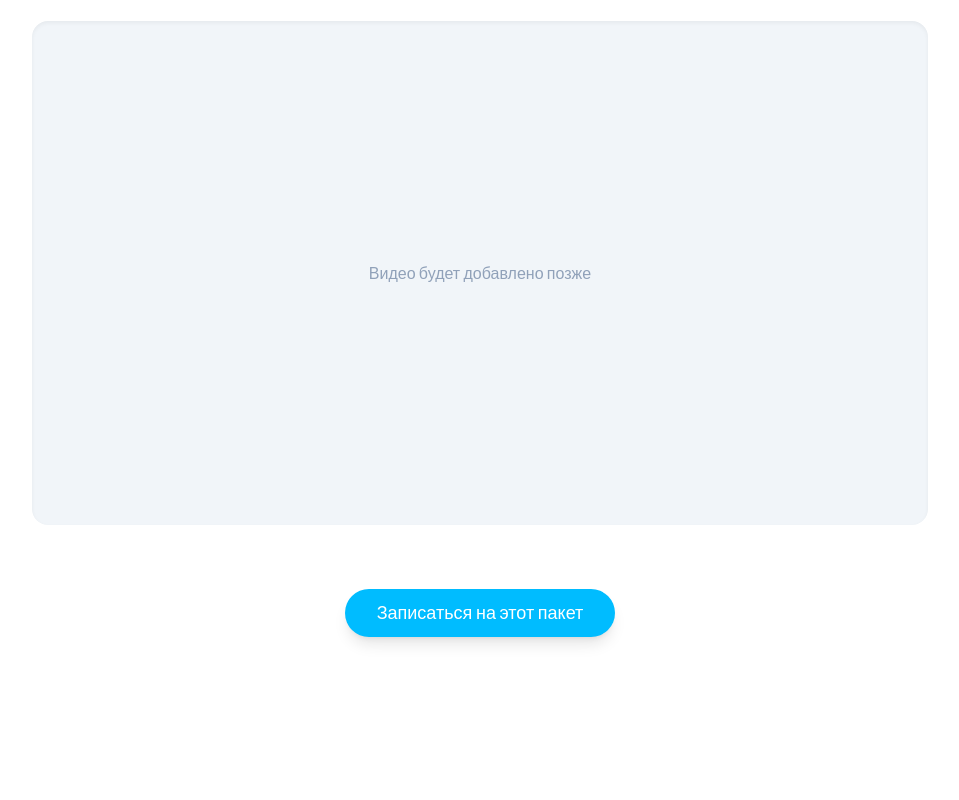
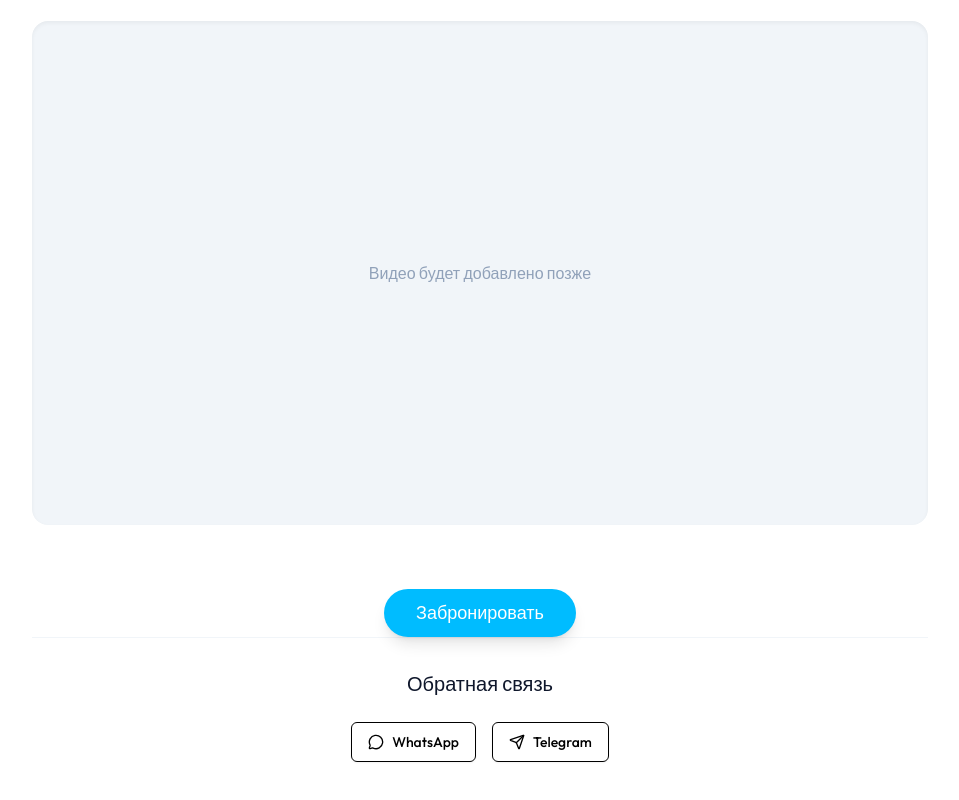
Before and after one commit to vladimirshvh-retreat/retreatkz_railway, a Next.js app: page /packages/bali-journey in a window 1280 px wide. Shown: the part 1595-2395 px from the top of the page, without its empty margins (160-1119 px from the left). Before the commit the page ends 2312 px from the top, so only its background shows below. Built offline with nearby package versions, Linux system fonts and the light colour scheme.

Commit message:
Update buttons: Book Now and Contact links

```diff
--- a/src/app/community/[slug]/page.tsx
+++ b/src/app/community/[slug]/page.tsx
@@ -3,7 +3,7 @@ import { notFound } from "next/navigation";
 import Image from "next/image";
 import { Button } from "@/components/ui/button";
 import Link from "next/link";
-import { ArrowLeft } from "lucide-react";
+import { ArrowLeft, MessageCircle, Send } from "lucide-react";
 import { FadeIn } from "@/components/ui/fade-in";
 
 export async function generateStaticParams() {
@@ -77,12 +77,28 @@ export default async function CommunityPage({ params }: { params: Promise<{ slug
                         </div>
                     )}
 
-                    <div className="mt-16 text-center">
+                    <div className="mt-16 text-center space-y-8">
                         <Link href="/#booking">
                             <Button size="lg" className="bg-sky-400 hover:bg-sky-500 text-white px-8 py-6 text-lg rounded-full shadow-lg hover:shadow-xl transition-all">
-                                Присоединиться к нам
+                                Забронировать
                             </Button>
                         </Link>
+
+                        <div className="pt-8 border-t border-slate-100">
+                            <h3 className="text-xl font-tenor mb-6 text-slate-900">Обратная связь</h3>
+                            <div className="flex flex-col sm:flex-row justify-center gap-4">
+                                <Button variant="outline" size="lg" className="gap-2 hover:bg-green-50 hover:text-green-600 hover:border-green-200 transition-colors" asChild>
+                                    <a href="https://wa.me/79999999999" target="_blank" rel="noopener noreferrer">
+                                        <MessageCircle className="w-5 h-5" /> WhatsApp
+                                    </a>
+                                </Button>
+                                <Button variant="outline" size="lg" className="gap-2 hover:bg-sky-50 hover:text-sky-600 hover:border-sky-200 transition-colors" asChild>
+                                    <a href="https://t.me/username" target="_blank" rel="noopener noreferrer">
+                                        <Send className="w-5 h-5" /> Telegram
+                                    </a>
+                                </Button>
+                            </div>
+                        </div>
                     </div>
                 </article>
             </div>
--- a/src/app/packages/[slug]/page.tsx
+++ b/src/app/packages/[slug]/page.tsx
@@ -3,7 +3,7 @@ import { notFound } from "next/navigation";
 import Image from "next/image";
 import { Button } from "@/components/ui/button";
 import Link from "next/link";
-import { ArrowLeft } from "lucide-react";
+import { ArrowLeft, MessageCircle, Send } from "lucide-react";
 import { FadeIn } from "@/components/ui/fade-in";
 
 export async function generateStaticParams() {
@@ -100,12 +100,28 @@ export default async function PackagePage({ params }: { params: Promise<{ slug:
                         </div>
                     </div>
 
-                    <div className="mt-16 text-center">
+                    <div className="mt-16 text-center space-y-8">
                         <Link href="/#booking">
                             <Button size="lg" className="bg-sky-400 hover:bg-sky-500 text-white px-8 py-6 text-lg rounded-full shadow-lg hover:shadow-xl transition-all">
-                                Записаться на этот пакет
+                                Забронировать
                             </Button>
                         </Link>
+
+                        <div className="pt-8 border-t border-slate-100">
+                            <h3 className="text-xl font-tenor mb-6 text-slate-900">Обратная связь</h3>
+                            <div className="flex flex-col sm:flex-row justify-center gap-4">
+                                <Button variant="outline" size="lg" className="gap-2 hover:bg-green-50 hover:text-green-600 hover:border-green-200 transition-colors" asChild>
+                                    <a href="https://wa.me/79999999999" target="_blank" rel="noopener noreferrer">
+                                        <MessageCircle className="w-5 h-5" /> WhatsApp
+                                    </a>
+                                </Button>
+                                <Button variant="outline" size="lg" className="gap-2 hover:bg-sky-50 hover:text-sky-600 hover:border-sky-200 transition-colors" asChild>
+                                    <a href="https://t.me/username" target="_blank" rel="noopener noreferrer">
+                                        <Send className="w-5 h-5" /> Telegram
+                                    </a>
+                                </Button>
+                            </div>
+                        </div>
                     </div>
                 </article>
             </div>
--- a/src/app/program/[slug]/page.tsx
+++ b/src/app/program/[slug]/page.tsx
@@ -3,7 +3,7 @@ import { notFound } from "next/navigation";
 import Image from "next/image";
 import { Button } from "@/components/ui/button";
 import Link from "next/link";
-import { ArrowLeft } from "lucide-react";
+import { ArrowLeft, MessageCircle, Send } from "lucide-react";
 import { FadeIn } from "@/components/ui/fade-in";
 
 export async function generateStaticParams() {
@@ -63,12 +63,28 @@ export default async function ProgramPage({ params }: { params: Promise<{ slug:
                         />
                     </FadeIn>
 
-                    <div className="mt-16 text-center">
+                    <div className="mt-16 text-center space-y-8">
                         <Link href="/#booking">
                             <Button size="lg" className="bg-sky-400 hover:bg-sky-500 text-white px-8 py-6 text-lg rounded-full shadow-lg hover:shadow-xl transition-all">
-                                Записаться на ретрит
+                                Забронировать
                             </Button>
                         </Link>
+
+                        <div className="pt-8 border-t border-slate-100">
+                            <h3 className="text-xl font-tenor mb-6 text-slate-900">Обратная связь</h3>
+                            <div className="flex flex-col sm:flex-row justify-center gap-4">
+                                <Button variant="outline" size="lg" className="gap-2 hover:bg-green-50 hover:text-green-600 hover:border-green-200 transition-colors" asChild>
+                                    <a href="https://wa.me/79999999999" target="_blank" rel="noopener noreferrer">
+                                        <MessageCircle className="w-5 h-5" /> WhatsApp
+                                    </a>
+                                </Button>
+                                <Button variant="outline" size="lg" className="gap-2 hover:bg-sky-50 hover:text-sky-600 hover:border-sky-200 transition-colors" asChild>
+                                    <a href="https://t.me/username" target="_blank" rel="noopener noreferrer">
+                                        <Send className="w-5 h-5" /> Telegram
+                                    </a>
+                                </Button>
+                            </div>
+                        </div>
                     </div>
                 </article>
             </div>
```
